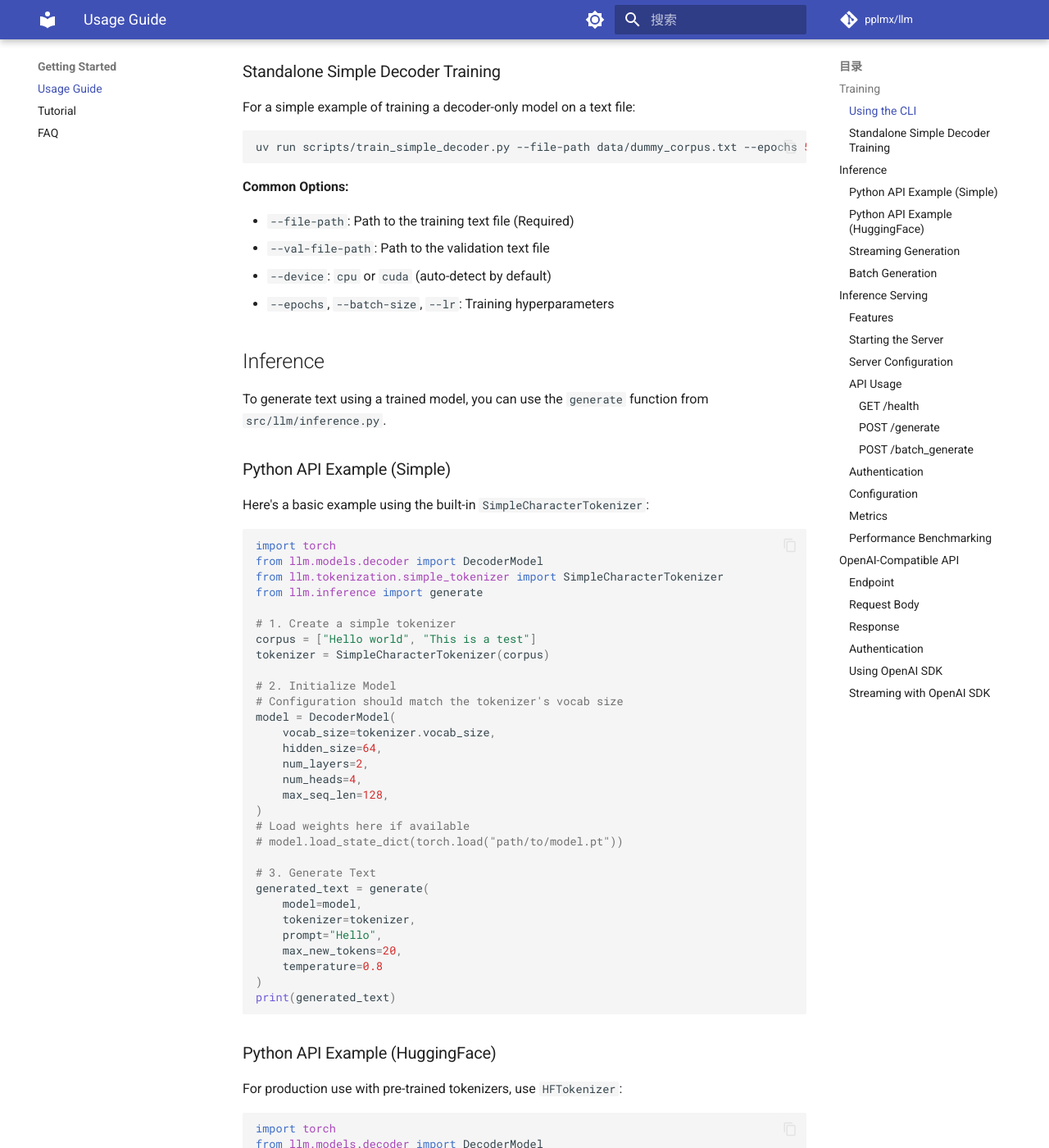
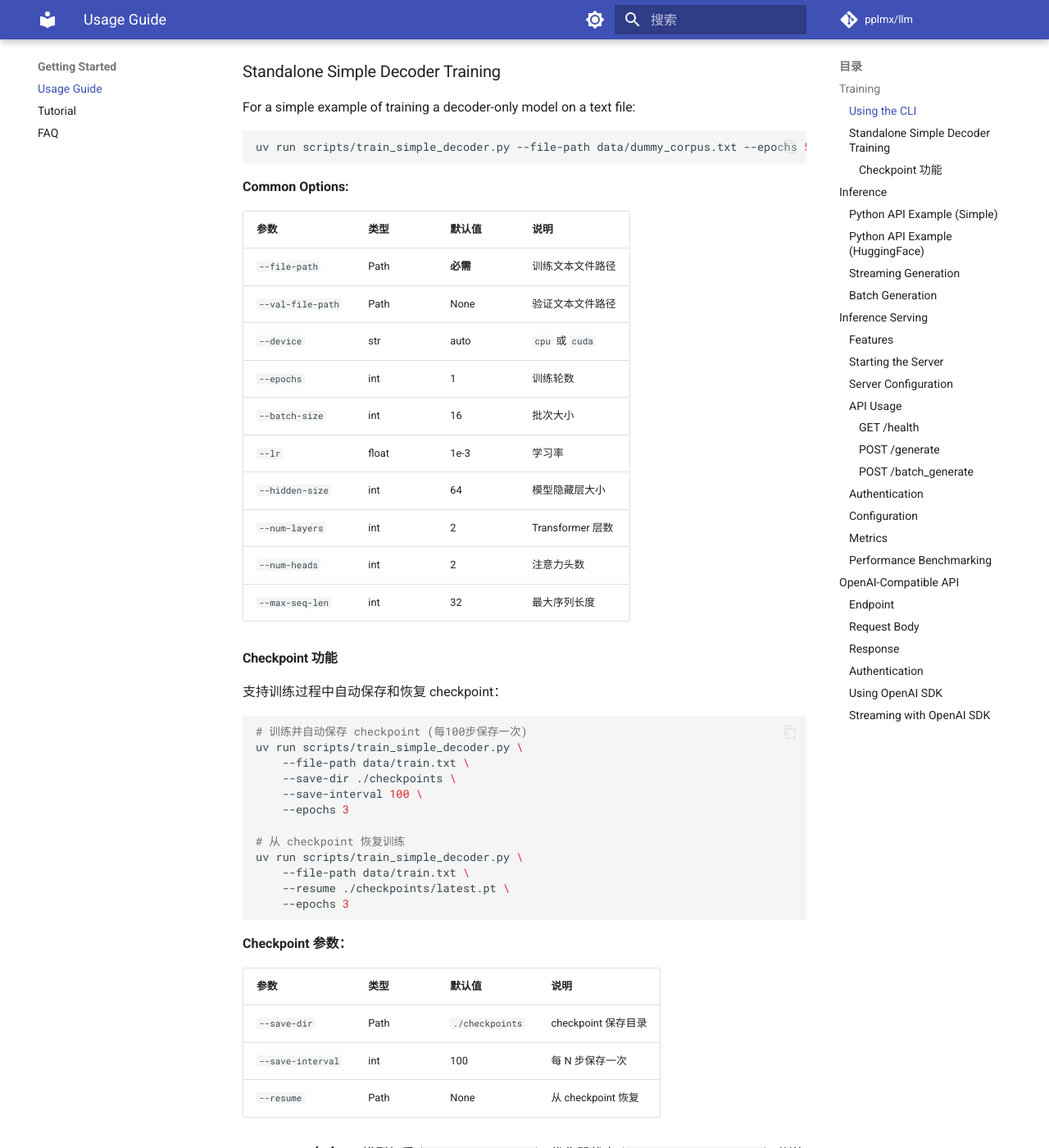
Before and after one commit to pplmx/llm, an MkDocs documentation site: the page built from docs/usage.md, in a window 1280 px wide and 1400 px high, scrolled down 876 px. Shown: the whole window at 82% size. Built offline with MkDocs 1.6.1 and Material for MkDocs 9.7.7, drawn with Linux system fonts in a browser that asks for light colours; comment, search, counter and statistics services are not loaded; some of the changed text lies outside the part shown.

Commit message:
docs: add pretraining tutorial and update usage guide
- Add docs/tutorial-pretraining.md with detailed pretraining guide
- Update docs/usage.md with checkpoint parameters
- Update docs/README.md with tutorial link

````diff
--- a/docs/usage.md
+++ b/docs/usage.md
@@ -47,10 +47,54 @@ uv run scripts/train_simple_decoder.py --file-path data/dummy_corpus.txt --epoch
 
 **Common Options:**
 
-- `--file-path`: Path to the training text file (Required)
-- `--val-file-path`: Path to the validation text file
-- `--device`: `cpu` or `cuda` (auto-detect by default)
-- `--epochs`, `--batch-size`, `--lr`: Training hyperparameters
+| 参数 | 类型 | 默认值 | 说明 |
+|------|------|--------|------|
+| `--file-path` | Path | **必需** | 训练文本文件路径 |
+| `--val-file-path` | Path | None | 验证文本文件路径 |
+| `--device` | str | auto | `cpu` 或 `cuda` |
+| `--epochs` | int | 1 | 训练轮数 |
+| `--batch-size` | int | 16 | 批次大小 |
+| `--lr` | float | 1e-3 | 学习率 |
+| `--hidden-size` | int | 64 | 模型隐藏层大小 |
+| `--num-layers` | int | 2 | Transformer 层数 |
+| `--num-heads` | int | 2 | 注意力头数 |
+| `--max-seq-len` | int | 32 | 最大序列长度 |
+
+#### Checkpoint 功能
+
+支持训练过程中自动保存和恢复 checkpoint：
+
+```bash
+# 训练并自动保存 checkpoint (每100步保存一次)
+uv run scripts/train_simple_decoder.py \
+    --file-path data/train.txt \
+    --save-dir ./checkpoints \
+    --save-interval 100 \
+    --epochs 3
+
+# 从 checkpoint 恢复训练
+uv run scripts/train_simple_decoder.py \
+    --file-path data/train.txt \
+    --resume ./checkpoints/latest.pt \
+    --epochs 3
+```
+
+**Checkpoint 参数：**
+
+| 参数 | 类型 | 默认值 | 说明 |
+|------|------|--------|------|
+| `--save-dir` | Path | `./checkpoints` | checkpoint 保存目录 |
+| `--save-interval` | int | 100 | 每 N 步保存一次 |
+| `--resume` | Path | None | 从 checkpoint 恢复 |
+
+**Checkpoint 包含：**
+- 模型权重 (`model_state_dict`)
+- 优化器状态 (`optimizer_state_dict`)
+- 训练轮数、步数、loss
+- 模型配置 (用于恢复训练)
+
+**优雅退出：**
+支持 Ctrl+C 中断训练，系统会自动保存当前 checkpoint 后再退出。
 
 ## Inference
 
````
Also changed, not shown: docs/README.md (+1 -0 lines), docs/tutorial-pretraining.md (added, +180 -0 lines).
